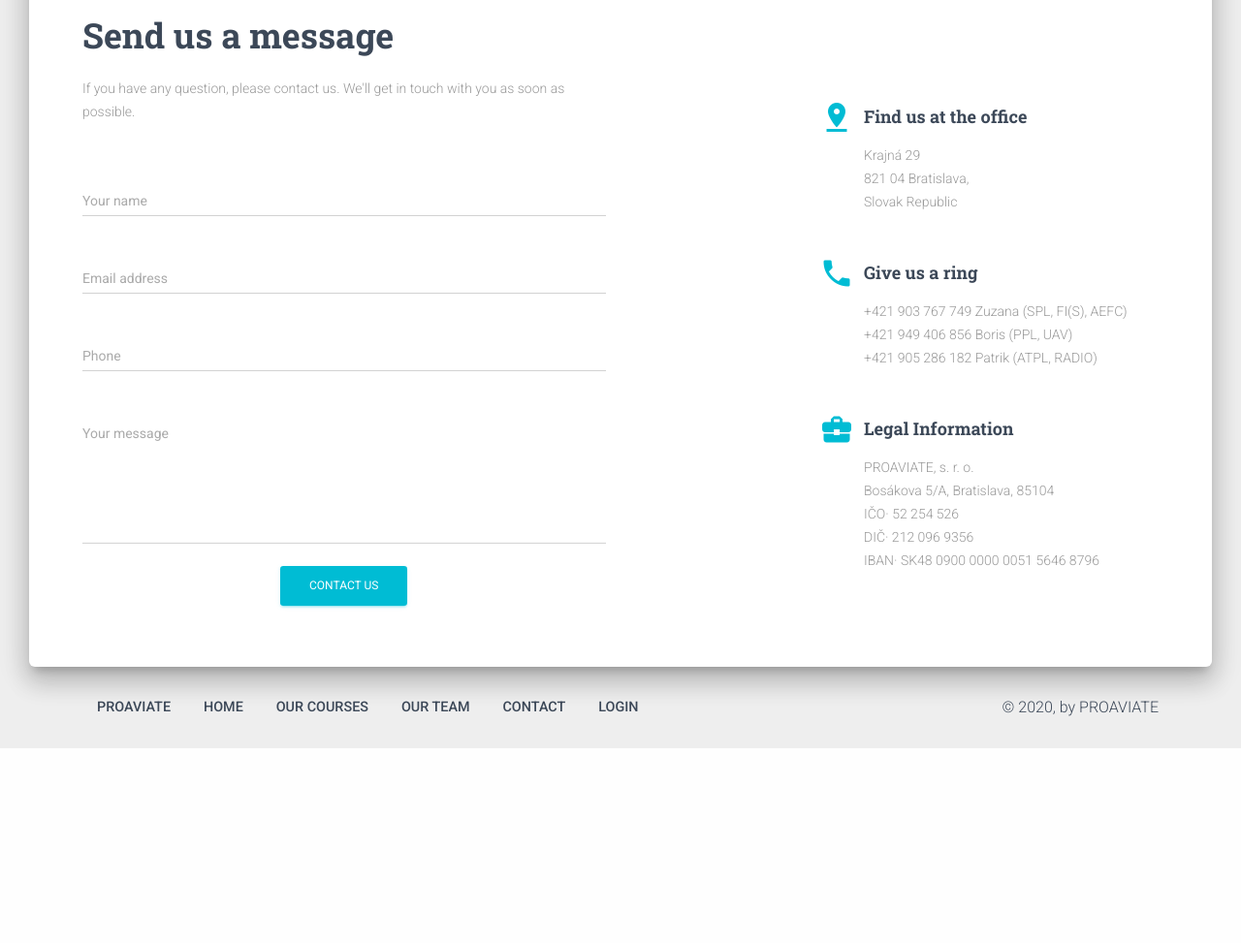
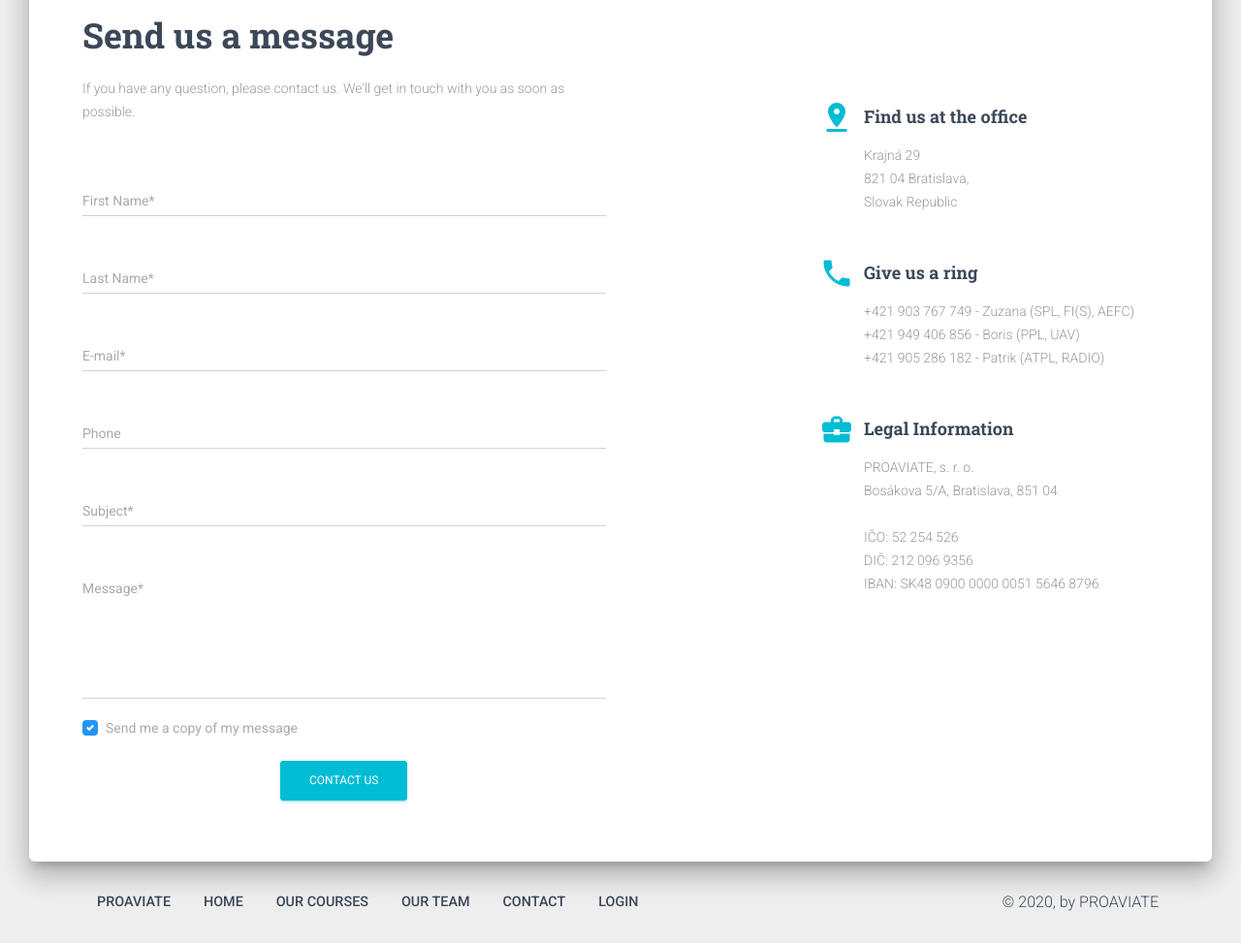
Before and after one commit to milan-stefanik/4th-milestone-project, a Django app: page /contact in a window 1280 px wide. Shown: the part 801-1774 px from the top of the page at 97% size. Before the commit the page ends 1573 px from the top, so only its background shows below. Run offline with Django 3.2, Linux system fonts and the light colour scheme; some libraries are stand-ins or nearby versions.

Commit message:
Contact form created

```diff
--- /dev/null
+++ b/home/forms.py
@@ -0,0 +1,53 @@
+from django import forms
+from phonenumber_field.formfields import PhoneNumberField
+from crispy_forms.helper import FormHelper
+
+
+class ContactForm(forms.Form):
+    first_name = forms.CharField(
+        label='First Name',
+        widget=forms.TextInput,
+        required=True,
+    )
+
+    last_name = forms.CharField(
+        label='Last Name',
+        widget=forms.TextInput,
+        required=True,
+    )
+
+    email = forms.EmailField(
+        label='E-mail',
+        widget=forms.TextInput,
+        required=True,
+    )
+
+    phone = PhoneNumberField(
+        label='Phone Number',
+        widget=forms.TextInput,
+        required=False,
+    )
+
+    subject = forms.CharField(
+        label='Subject',
+        widget=forms.TextInput,
+        required=True,
+    )
+
+    message = forms.CharField(
+        label='Message',
+        widget=forms.Textarea(attrs={'rows': 6}),
+        required=True,
+    )
+
+    send_copy = forms.BooleanField(
+        label='Send me a copy of my message',
+        initial=True,
+        required=False,
+    )
+
+    def __init__(self, *args, **kwargs):
+        super(ContactForm, self).__init__(*args, **kwargs)
+        self.helper = FormHelper()
+        self.helper.form_show_labels = True
+        self.helper.label_class = 'bmd-label-floating'
--- a/home/templates/home/contact.html
+++ b/home/templates/home/contact.html
@@ -1,5 +1,6 @@
 {% extends "base.html" %}
 {% load static %}
+{% load crispy_forms_tags %}
 
 {% block content %}
 
@@ -15,37 +16,15 @@
             If you have any question, please contact us. We&apos;ll get in touch
             with you as soon as possible.<br><br>
           </p>
-          <form role="form" id="contact-form" method="post">
-            <div class="form-group has-info">
-              <label for="name" class="bmd-label-floating">Your name</label>
-              <input type="text" class="form-control" id="name" />
-            </div>
-            <div class="form-group has-info">
-              <label for="exampleInputEmails" class="bmd-label-floating"
-                >Email address</label
-              >
-              <input
-                type="email"
-                class="form-control"
-                id="exampleInputEmails"
-              />
-              <span class="bmd-help"
-                >We'll never share your email with anyone else.</span
-              >
-            </div>
-            <div class="form-group has-info">
-              <label for="phone" class="bmd-label-floating">Phone</label>
-              <input type="text" class="form-control" id="phone" />
-            </div>
-            <div class="form-group label-floating has-info">
-              <label
-                class="form-control-label bmd-label-floating"
-                for="message"
-              >
-                Your message</label
-              >
-              <textarea class="form-control" rows="6" id="message"></textarea>
-            </div>
+          <form role="form" id="contact-form" method="post" novalidate>
+            {% csrf_token %}
+            <div class="form-group has-info">{{ form.first_name | as_crispy_field }}</div>
+            <div class="form-group has-info">{{ form.last_name | as_crispy_field }}</div>
+            <div class="form-group has-info">{{ form.email | as_crispy_field }}</div>
+            <div class="form-group has-info">{{ form.phone| as_crispy_field }}</div>
+            <div class="form-group has-info">{{ form.subject| as_crispy_field }}</div>
+            <div class="form-group has-info">{{ form.message| as_crispy_field }}</div>
+            <div class="form-group has-info">{{ form.send_copy| as_crispy_field }}</div>
             <div class="submit text-center">
               <input
                 type="submit"
@@ -76,9 +55,9 @@
             <div class="description">
               <h4 class="info-title">Give us a ring</h4>
               <p>
-                +421 903 767 749 Zuzana (SPL, FI(S), AEFC)<br>
-                +421 949 406 856 Boris (PPL, UAV)<br>
-                +421 905 286 182 Patrik (ATPL, RADIO)<br>
+                +421 903 767 749 - Zuzana (SPL, FI(S), AEFC)<br>
+                +421 949 406 856 - Boris (PPL, UAV)<br>
+                +421 905 286 182 - Patrik (ATPL, RADIO)<br>
               </p>
             </div>
           </div>
@@ -90,10 +69,11 @@
               <h4 class="info-title">Legal Information</h4>
               <p>
                 PROAVIATE, s. r. o.<br>
-                Bosákova 5/A, Bratislava, 85104<br>
-                IČO&#xB7; 52 254 526<br>
-                DIČ&#xB7; 212 096 9356<br>
-                IBAN&#xB7; SK48 0900 0000 0051 5646 8796<br>
+                Bosákova 5/A, Bratislava, 851 04<br>
+                <br>
+                IČO: 52 254 526<br>
+                DIČ: 212 096 9356<br>
+                IBAN: SK48 0900 0000 0051 5646 8796<br>
               </p>
             </div>
           </div>
--- /dev/null
+++ b/home/templates/home/emails/subject-copy.txt
@@ -0,0 +1 @@
+Your message to PROAVIATE: {{ messageData.subject }}
--- /dev/null
+++ b/home/templates/home/emails/subject.txt
@@ -0,0 +1 @@
+Message from {{ messageData.first_name }} {{ messageData.last_name }}: {{ messageData.subject }}
--- a/home/views.py
+++ b/home/views.py
@@ -1,5 +1,9 @@
-from django.shortcuts import render
+from django.shortcuts import render, redirect
+from django.core.mail import send_mail
+from django.template.loader import render_to_string
 from django.conf import settings
+from django.contrib import messages
+from .forms import ContactForm
 
 # Create your views here.
 
@@ -13,8 +17,60 @@ def index(request):
 def contact(request):
     """ A view to return the index page """
 
+    if request.method == 'GET':
+        form = ContactForm()
+    else:
+        form = ContactForm(request.POST)
+        if form.is_valid():
+            messageData = {
+                'first_name': form.cleaned_data['first_name'].title,
+                'last_name': form.cleaned_data['last_name'].title,
+                'email': form.cleaned_data['email'],
+                'phone':  form.cleaned_data['phone'],
+                'subject': form.cleaned_data['subject'],
+                'message': form.cleaned_data['message'],
+                'companyEmail': settings.DEFAULT_FROM_EMAIL,
+            }
+
+            subject = render_to_string(
+                'home/emails/subject.txt',
+                {'messageData': messageData})
+            body = render_to_string(
+                'home/emails/body.txt',
+                {'messageData': messageData})
+
+            send_mail(
+                subject,
+                body,
+                messageData['email'],
+                [messageData['companyEmail']]
+            )
+
+            if form.cleaned_data['send_copy']:
+                subject = render_to_string(
+                    'home/emails/subject-copy.txt',
+                    {'messageData': messageData})
+                body = render_to_string(
+                    'home/emails/body-copy.txt',
+                    {'messageData': messageData})
+
+                send_mail(
+                    subject,
+                    body,
+                    messageData['companyEmail'],
+                    [messageData['email']]
+                )
+
+            context = {
+                'api_key': settings.GOOGLE_MAPS_API_KEY,
+                'form': form,
+            }
+            messages.success(request, 'Your message has been sent. \
+            We will contact you soon.')
+            return redirect('contact')
+
     context = {
-        'api_key': settings.GOOGLE_MAPS_API_KEY
+        'api_key': settings.GOOGLE_MAPS_API_KEY,
+        'form': form,
     }
-
     return render(request, 'home/contact.html', context)
--- a/requirements.txt
+++ b/requirements.txt
@@ -4,10 +4,13 @@ botocore==1.19.4
 dj-database-url==0.5.0
 Django==3.1.2
 django-allauth==0.43.0
+django-crispy-forms==1.9.2
+django-phonenumber-field==5.0.0
 django-storages==1.10.1
 gunicorn==20.0.4
 jmespath==0.10.0
 oauthlib==3.1.0
+phonenumbers==8.12.11
 psycopg2-binary==2.8.6
 PyJWT==1.7.1
 python3-openid==3.2.0
--- a/static/css/base.css
+++ b/static/css/base.css
@@ -26,6 +26,25 @@
     color: #fff !important;
 }
 
+/* ----------------------- MESSAGES ----------------------- */
+.message-container {
+    position: fixed;
+    top: 100px;
+    left: 0px;
+    right: 0px;
+    width: 100%;
+    z-index: 10;
+}
+
+.alert {
+    width: 90%;
+    margin: auto;
+    text-align: center;
+}
+
+.alert .close {
+    height: 100%;
+}
 
 /* ----------------------- FOOTER ----------------------- */
 .footer ul li a {
--- a/templates/base.html
+++ b/templates/base.html
@@ -106,24 +106,36 @@
 </nav>
 
 {% if messages %}
-    <div class="message-container">
+    <div class="message-container row">
         {% for message in messages %}
             {% with message.level as level %}
                 {% if level == 40 %}
-                    <div class="alert alert-danger">
+                    <div class="alert alert-danger alert-dismissible fade show" role="alert">
                         {{ message }}
+                        <button type="button" class="close" data-dismiss="alert" aria-label="Close">
+                            <span aria-hidden="true">&times;</span>
+                        </button>
                     </div>
                 {% elif level == 30 %}
-                    <div class="alert alert-warning">
+                    <div class="alert alert-warning alert-dismissible fade show" role="alert">
                         {{ message }}
+                        <button type="button" class="close" data-dismiss="alert" aria-label="Close">
+                            <span aria-hidden="true">&times;</span>
+                        </button>
                     </div>
                 {% elif level == 25 %}
-                    <div class="alert alert-success">
+                    <div class="alert alert-success alert-dismissible fade show" role="alert">
                         {{ message }}
+                        <button type="button" class="close" data-dismiss="alert" aria-label="Close">
+                            <span aria-hidden="true">&times;</span>
+                        </button>
                     </div>
                 {% else %}
-                    <div class="alert alert-info">
+                    <div class="alert alert-info alert-dismissible fade show" role="alert">
                         {{ message }}
+                        <button type="button" class="close" data-dismiss="alert" aria-label="Close">
+                            <span aria-hidden="true">&times;</span>
+                        </button>
                     </div>
                 {% endif %}
             {% endwith %}
```
Also changed, not shown: home/templates/home/emails/body-copy.txt (added, +25 -0 lines), home/templates/home/emails/body.txt (added, +12 -0 lines), proaviate_edu/settings.py (+7 -1 lines).
